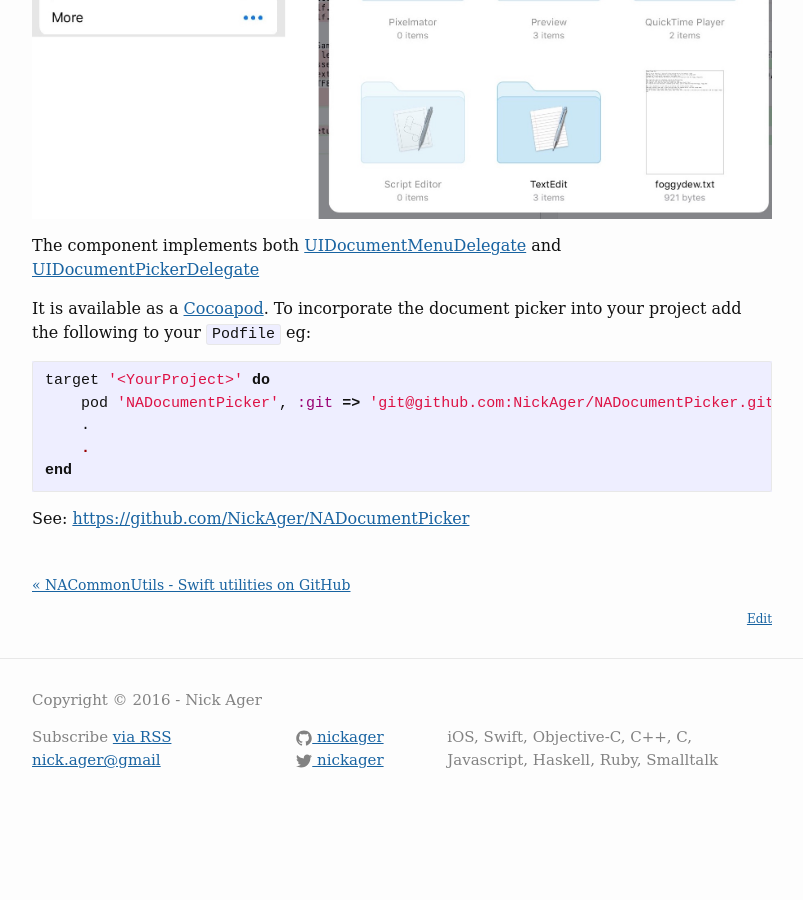
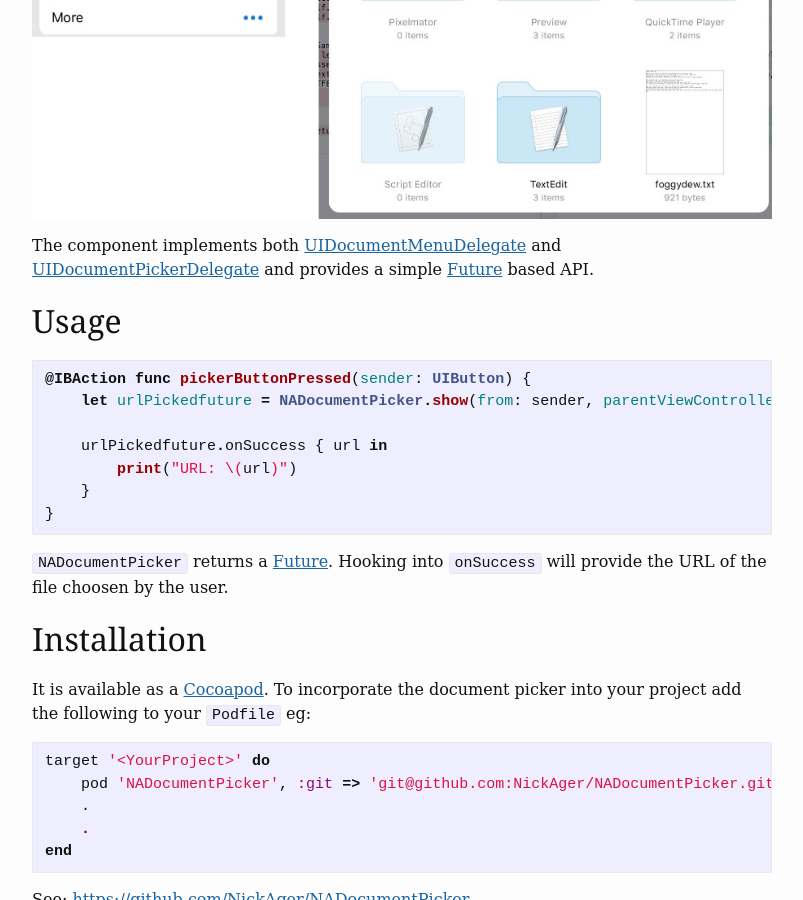
Before and after one commit to NickAger/nickager.github.io, a Jekyll site: the page built from _posts/2016-03-07-DocumentPicker.md, in a window 1280 px wide and 900 px high, scrolled down 602 px. Shown: the whole window, without its empty margins (238-1041 px from the left). Built offline with Jekyll 4.4.1, drawn with Linux system fonts in a browser that asks for light colours; some web fonts are replaced; before the commit the page ends 1433 px from its top, so only the background shows below that.

Commit message:
added API detail

````diff
--- a/_posts/2016-03-07-DocumentPicker.md
+++ b/_posts/2016-03-07-DocumentPicker.md
@@ -10,7 +10,23 @@ I've released a Cocoapod that encapsulates UIKit document picker UI on [GitHub](
 ![](/images/blog/DocumentPicker/filepicker-combined.jpg)
 
 <!--more-->
-The component implements both [UIDocumentMenuDelegate](https://developer.apple.com/library/prerelease/ios/documentation/UIKit/Reference/UIDocumentMenuDelegate_Protocol/index.html) and [UIDocumentPickerDelegate](https://developer.apple.com/library/prerelease/ios/documentation/UIKit/Reference/UIDocumentPickerDelegate/)
+The component implements both [UIDocumentMenuDelegate](https://developer.apple.com/library/prerelease/ios/documentation/UIKit/Reference/UIDocumentMenuDelegate_Protocol/index.html) and [UIDocumentPickerDelegate](https://developer.apple.com/library/prerelease/ios/documentation/UIKit/Reference/UIDocumentPickerDelegate/) and provides a simple [Future](https://github.com/Thomvis/BrightFutures#examples) based API.
+
+## Usage
+
+```swift
+@IBAction func pickerButtonPressed(sender: UIButton) {
+    let urlPickedfuture = NADocumentPicker.show(from: sender, parentViewController: self)
+
+    urlPickedfuture.onSuccess { url in
+        print("URL: \(url)")
+    }
+}
+```
+
+`NADocumentPicker` returns a [Future](https://github.com/Thomvis/BrightFutures#examples). Hooking into `onSuccess` will provide the URL of the file choosen by the user.
+
+## Installation
 
 It is available as a [Cocoapod](https://cocoapods.org). To incorporate the document picker into your project add the following to your `Podfile` eg:
 
````
